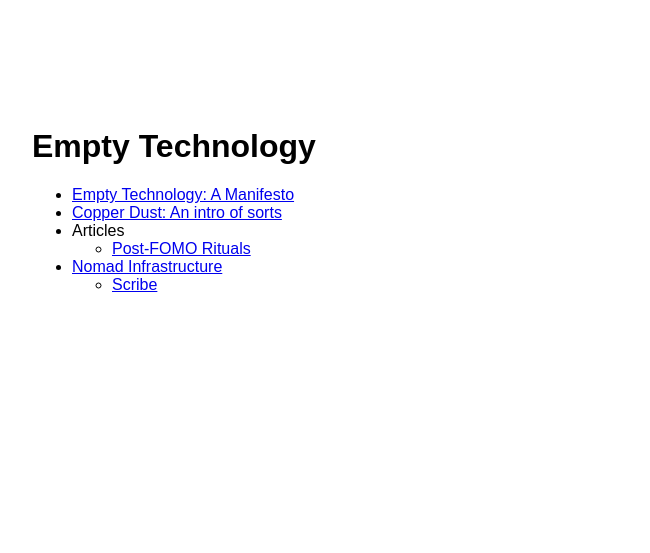
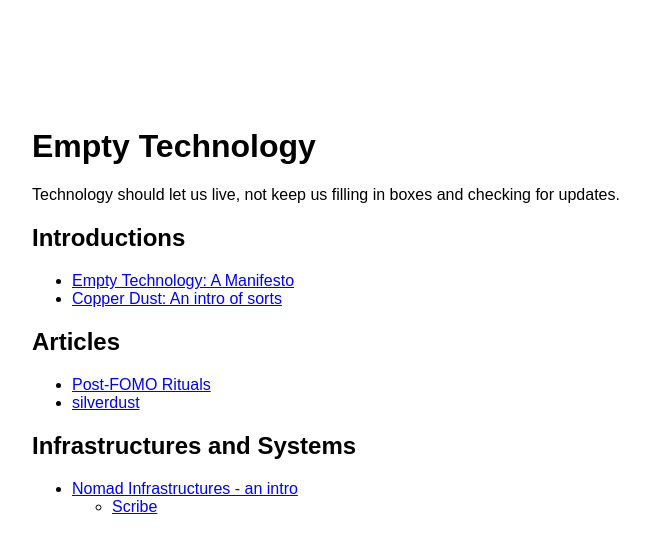
Before and after one commit to exmosis/emptytech, a Jekyll site: the page built from index.md, in a window 1280 px wide. Shown: the top 553 px of the page, without its empty margins (32-682 px from the left). Built offline with Jekyll 4.4.1, drawn with Linux system fonts in a browser that asks for light colours; Markdown is read by kramdown in place of the engine named in the settings.

Commit message:
Republished silverdust article and updated index.

```diff
--- a/index.md
+++ b/index.md
@@ -5,9 +5,19 @@ layout: page
 Empty Technology
 ================
 
+Technology should let us live, not keep us filling in boxes and checking for updates.
+
+## Introductions
+
 * [Empty Technology: A Manifesto](intro.html)
 * [Copper Dust: An intro of sorts](copper_dust_an_intro.html)
-* Articles
-    * [Post-FOMO Rituals](sections/articles/post_fomo_rituals.html)
-* [Nomad Infrastructure](sections/nomad_infrastructures/0_intro.html)
+
+## Articles
+
+* [Post-FOMO Rituals](sections/articles/post_fomo_rituals.html)
+* [silverdust](sections/articles/silverdust.html)
+
+## Infrastructures and Systems
+
+* [Nomad Infrastructures - an intro](sections/nomad_infrastructures/0_intro.html)
     * [Scribe](sections/nomad_infrastructures/scribe.html)
```
Also changed, not shown: sections/articles/silverdust.md (added, +37 -0 lines).
